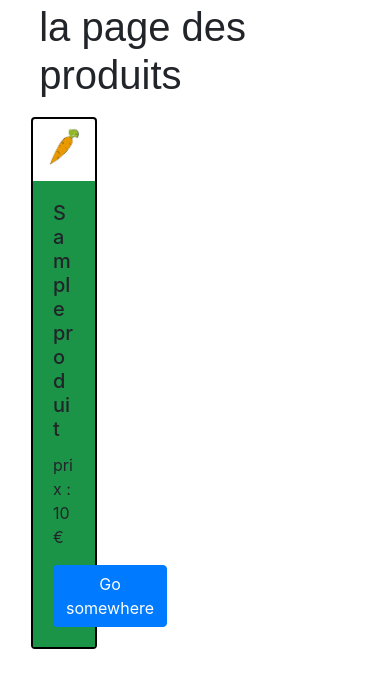
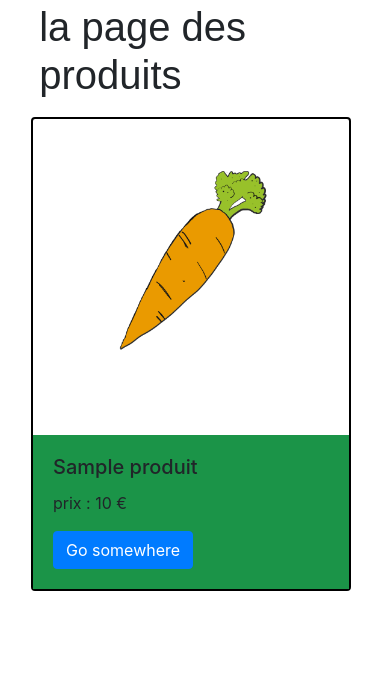
Before and after one commit to Gael-Mousset/FiFruitEtLegume, a Symfony app: template FiFruitEtLegume/templates/Produit/index.html.twig in a window 390 px wide. Shown: the part 95-783 px from the top of the page. Run offline with Twig, Linux system fonts and the light colour scheme; the template is opened without the code that fills it: most values are stand-ins (such as "Sample title", 1, 10 or a date in 2020); some libraries are stand-ins or nearby versions.

Commit message:
[FIX] modification responsivitee des produits

```diff
--- a/FiFruitEtLegume/templates/Produit/index.html.twig
+++ b/FiFruitEtLegume/templates/Produit/index.html.twig
@@ -8,7 +8,7 @@
         .example-wrapper code { background: #F5F5F5;  }
         .wrapper-produits { width: 100%; display: flex; flex-flow: row; flex-wrap: wrap;
             justify-content: space-between;}
-        .card { width: 20%; max-height: 30%; border-width: 2px; border-color: black; }
+        .card { width: 20em; max-height: 30%; border-width: 2px; border-color: black; }
     </style>
 
     <div class="example-wrapper">
```
